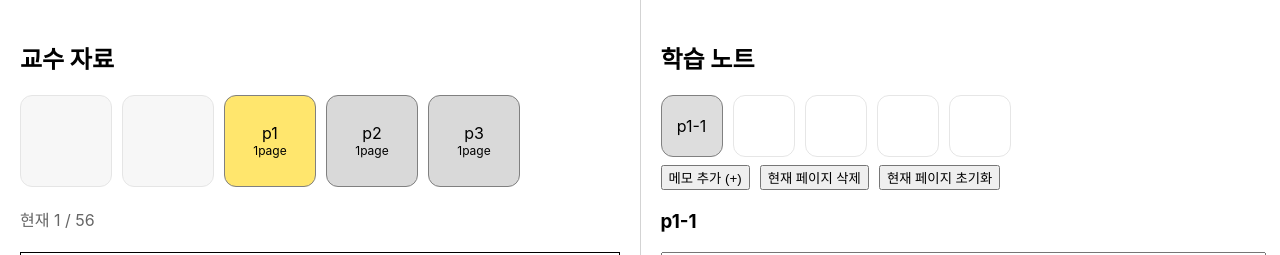
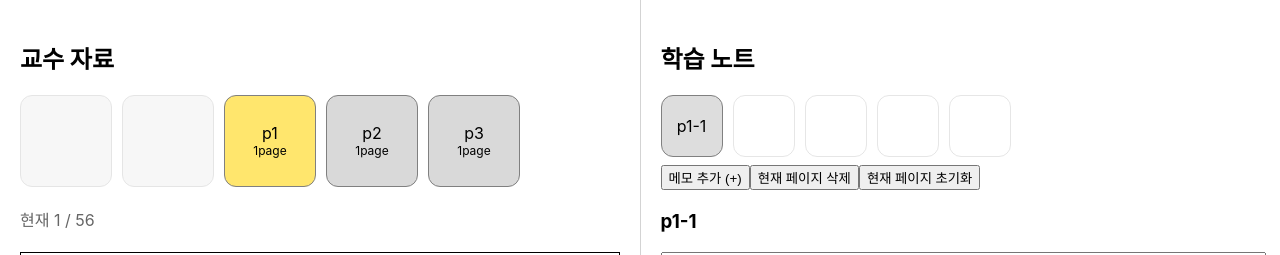
Before and after one commit to sonacbi/seeve, a React (Create React App) app in the folder seeve/: page / in a window 1280 px wide. Shown: the top 255 px of the page. Built offline with nearby package versions, Linux system fonts and the light colour scheme.

Commit message:
fix : rollback 기본 요구 사항 작성

```diff
--- a/seeve/src/components/common/NavigationSlot.jsx
+++ b/seeve/src/components/common/NavigationSlot.jsx
@@ -7,12 +7,14 @@ function NavigationSlot({
     width = 60,
     height = 60,
     background = "white",
+    isPending,
 }) {
     // slot 활성화, 비활성화 여부
         const className = `
         slot
         ${active ? "active" : ""}
         ${disabled ? "disabled" : ""}
+        ${isPending ? "isPending" : ""}
     `;
 
     return (
--- a/seeve/src/components/note/NoteControls.jsx
+++ b/seeve/src/components/note/NoteControls.jsx
@@ -10,7 +10,20 @@ function NoteControls({
     currentNoteIndex,
     currentNote,
     MAX_NOTE_PAGE,
+
+    isDeleteMode,
+    isResetMode,
+
+    rollback,
 }) {
+
+const {
+    // pendingAction,
+    createRollback,
+    clearRollback,
+    rollback: rollbackAction,
+    withRollback,
+} = rollback;
 
 const {
     addPage,
@@ -27,26 +40,61 @@ const {
     setNotePages,
     notePages,
     MAX_NOTE_PAGE,
+
+    createRollback,
+    // clearRollback,
 });
-
+    const isPending = isDeleteMode || isResetMode;
 
     return (
         <>
 
-            <button onClick={() => addPage( currentNote.lecturePage ) } >
-                메모 추가 (+)
+            <button
+                className={ isPending
+                ? "commitBtn" : "" }
+
+                onClick={() => {
+                    if(isPending){
+                        clearRollback(); return;
+                    } else { addPage( currentNote.lecturePage ) }
+                } } >
+
+                { isPending ? "확정 (ㆍ)" : "메모 추가 (+)" }
+
             </button>
 
-            <button onClick={ deleteCurrentPage }
-            style={{ marginLeft: 10,
-            }}
+            <button
+                disabled={isResetMode}
+                className={ isDeleteMode ? "undoBtn" : "" }
+
+                onClick={() => {
+
+                    if ( isDeleteMode ) {
+                        rollbackAction({ setNotePages, setCurrentNoteIndex, });
+                        return;
+                    }
+
+                    deleteCurrentPage();
+                }}
             >
-                현재 페이지 삭제
+                { isDeleteMode ? "삭제 취소" : "현재 페이지 삭제" }
             </button>
 
-            <button onClick={ resetCurrentPage }
-            style = {{ marginLeft: 10, }}>
-                현재 페이지 초기화
+            <button
+                disabled={isDeleteMode}
+                className={ isResetMode ? "undoBtn" : "" }
+
+                onClick={() => {
+
+                    if ( isResetMode ) {
+                        rollbackAction({ setNotePages, setCurrentNoteIndex, });
+                        return;
+                    }
+
+                    resetCurrentPage();
+                }}
+            >
+                { isResetMode ? "초기화 취소" : "현재 페이지 초기화" }
             </button>
 
             <h3
@@ -65,12 +113,19 @@ const {
                 marginTop: 20,
             }}
             >
-            <button onClick={goPrev}>
+            <button onClick={()=>{
+                    if(isPending){ withRollback({ action: goPrev, context: { setNotePages, setCurrentNoteIndex, }, })
+                    }else{ goPrev();}
+                }}
+            >
                 이전
             </button>
 
             <button
-                onClick={goNext}
+                onClick={()=>{
+                    if(isPending){ withRollback({ action: goNext, context: { setNotePages, setCurrentNoteIndex, }, })
+                    }else{ goNext();}
+                }}
                 style={{
                 marginLeft: 10,
                 }}
--- a/seeve/src/components/note/NoteNavigator.jsx
+++ b/seeve/src/components/note/NoteNavigator.jsx
@@ -4,10 +4,17 @@ import useStudyDesk from "../../hooks/useStudyDesk";
 function NoteNavigator({
     flattenedNotes,
     setCurrentNoteIndex,
+    setNotePages,
     currentLectureNotes,
     MAX_NOTE_PAGE,
     currentNote,
+
+    rollback,
+
+    isDeleteMode,
+    isResetMode,
 }) {
+const isPending = isDeleteMode || isResetMode;
 
 const {
     moveToNote
@@ -16,6 +23,11 @@ const {
     flattenedNotes,
     setCurrentNoteIndex,
 });
+
+// const {
+//     withRollback,
+//     // rollback: rollbackAction,
+// } = rollback;
 
     return (
         <>
@@ -37,12 +49,15 @@ const {
                                 "--slot-height": "60px",
                             }}
                             disabled={!page}
+                            isPending={isPending}
                             active={
                                 page?.id ===
                                 currentNote.id
                             }
-                            onClick={() =>
-                                moveToNote(index)
+                            onClick={()=>{
+                                    if(isPending) return;
+                                    moveToNote(index);
+                                }
                             }
                         >
                             {page ? page.id : ""}
--- a/seeve/src/components/note/NotePanel.jsx
+++ b/seeve/src/components/note/NotePanel.jsx
@@ -1,6 +1,7 @@
 import NoteControls from "./NoteControls";
 // import NoteEditor from "./NoteEditor";
 import NoteNavigator from "./NoteNavigator";
+
 
 function NotePanel(props) {
 
@@ -8,7 +9,7 @@ function NotePanel(props) {
         <>
             <h2>학습 노트</h2>
 
-            <NoteNavigator {...props} />
+            <NoteNavigator {...props}  />
             <NoteControls {...props} />
 
         </>
--- a/seeve/src/components/professor/ProfessorNavigator.jsx
+++ b/seeve/src/components/professor/ProfessorNavigator.jsx
@@ -3,10 +3,13 @@ import useProfessor from "../../hooks/useProfessor";
 
 function ProfessorNavigator({
     lectureCount,
+    // setNotePages,
     notePages,
     flattenedNotes,
     setCurrentNoteIndex,
     currentLectureIndex,
+
+    isDeleteMode, isResetMode,
 }) {
 
 const {
@@ -19,6 +22,8 @@ const {
     setCurrentNoteIndex,
     currentLectureIndex,
 });
+
+const isPending = isDeleteMode || isResetMode;
 
     return (
         <>
@@ -41,30 +46,26 @@ const {
                                         "--slot-height": "90px",
                                         "--slot--bg": background,
                                     }}
+                                    isPending={isPending}
                                     key={index}
                                     disabled={!slot}
                                     onClick={() =>
-                                        moveProfessorPage(
-                                            slot.lecturePage
-                                        )
+                                        {
+                                            if (isPending) return;
+                                            if (!slot) return;
+
+                                            moveProfessorPage(slot.lecturePage);
+                                        }
                                     }
                                 >
                                     {slot && (
                                         <>
                                             <div>
-                                                {
-                                                    slot.lecturePage
-                                                }
+                                                { slot.lecturePage }
                                             </div>
 
-                                            <div
-                                                style={{
-                                                    fontSize: 12,
-                                                }}
-                                            >
-                                                {
-                                                    slot.noteCount
-                                                }
+                                            <div style={{ fontSize: 12, }} >
+                                                { slot.noteCount }
                                                 page
                                             </div>
                                         </>
--- a/seeve/src/hooks/useRollback.js
+++ b/seeve/src/hooks/useRollback.js
@@ -41,11 +41,23 @@ function useRollback() {
         clearRollback();
     };
 
+    const withRollback = ({
+        action,
+        context,
+    }) => {
+        rollback(context);
+        clearRollback();
+
+        requestAnimationFrame(action);
+        return;
+    };
+
     return {
         pendingAction,
         createRollback,
         clearRollback,
         rollback,
+        withRollback,
     };
 }
 
--- a/seeve/src/hooks/useStudyDesk.js
+++ b/seeve/src/hooks/useStudyDesk.js
@@ -9,6 +9,10 @@ function useStudyDesk({
     setNotePages,
     notePages,
     MAX_NOTE_PAGE,
+
+    // useRollback 계승
+    createRollback,
+    // clearRollback,
 }) {
 
 //NoteNavigator
@@ -21,7 +25,7 @@ function useStudyDesk({
 
         const globalIndex =
         flattenedNotes.findIndex(
-            (note) => note.id === target.id
+          (note) => note.id === target.id
         );
 
         setCurrentNoteIndex(globalIndex);
@@ -73,6 +77,11 @@ function useStudyDesk({
     }
 
     setNotePages((prev) => {
+      // rollback 저장
+      createRollback({ type: "delete",
+          snapshot: { notePages, currentNoteIndex, },
+      });
+
       const updated = { ...prev };
 
       // 현재 페이지 제거
@@ -107,7 +116,13 @@ function useStudyDesk({
     const lecturePage =
       currentNote.lecturePage;
 
+
     setNotePages((prev) => {
+      // rollback 저장
+      createRollback({ type: "reset",
+        snapshot: { notePages, currentNoteIndex, },
+      });
+
       const updated = { ...prev };
 
       updated[lecturePage] =
@@ -136,6 +151,7 @@ function useStudyDesk({
   };
 
   const goNext = () => {
+
     if (
       currentNoteIndex <
       flattenedNotes.length - 1
--- a/seeve/src/pages/StudyDeskPage.jsx
+++ b/seeve/src/pages/StudyDeskPage.jsx
@@ -2,6 +2,7 @@ import { useState } from "react";
 
 import ProfessorPanel from "../components/professor/ProfessorPanel";
 import NotePanel from "../components/note/NotePanel"
+import useRollback from "../hooks/useRollback";
 
 function StudyDeskPage() {
     // 챕터표기용 가안
@@ -56,6 +57,20 @@ function StudyDeskPage() {
     const currentLectureIndex = currentNote
         ? parseInt(currentNote.lecturePage.replace("p", ""))
         : 1;
+
+    const rollback = useRollback();
+
+    const {
+    pendingAction,
+    } = rollback; // 구조분해
+
+    const isDeleteMode =
+    pendingAction?.type === "delete";
+
+    const isResetMode =
+    pendingAction?.type === "reset";
+
+
     return (
         <div
         style={{
@@ -75,10 +90,12 @@ function StudyDeskPage() {
         <ProfessorPanel
             currentLectureIndex={currentLectureIndex}
             lectureCount={lectureCount}
+            setNotePages={setNotePages}
             currentNote={currentNote}
             notePages={notePages}
             flattenedNotes={flattenedNotes}
             setCurrentNoteIndex={setCurrentNoteIndex}
+            isDeleteMode={isDeleteMode} isResetMode={isResetMode} // 롤백 제어용
         />
 
         </div>
@@ -102,6 +119,7 @@ function StudyDeskPage() {
             currentNoteIndex={currentNoteIndex}
             currentLectureNotes={currentLectureNotes}
             MAX_NOTE_PAGE={MAX_NOTE_PAGE}
+            rollback={rollback} isDeleteMode={isDeleteMode} isResetMode={isResetMode}
             />
 
         </div>
--- a/seeve/src/styles/studyDesk.css
+++ b/seeve/src/styles/studyDesk.css
@@ -20,6 +20,26 @@
 .noteSlot {
   margin-bottom: 8px;
 }
+
+/* undo button */
+.undoBtn {
+    background: #4da3ff;
+    color: white;
+    width: 140px;
+}
+
+.commitBtn{
+    background: #ff4d65;
+    color: white;
+    width: 140px;
+}
+
+button:disabled {
+    opacity: 0.4;
+    cursor: default;
+}
+
+
 
 /* slot 공통 양식 */
 .slot {
@@ -50,6 +70,11 @@
     background: #ddd;
 }
 
+.slot.isPending{
+    pointer-events: none;
+    opacity: 0.5;
+}
+
 
 /* noteEditor */
 #NoteEditor{
```
